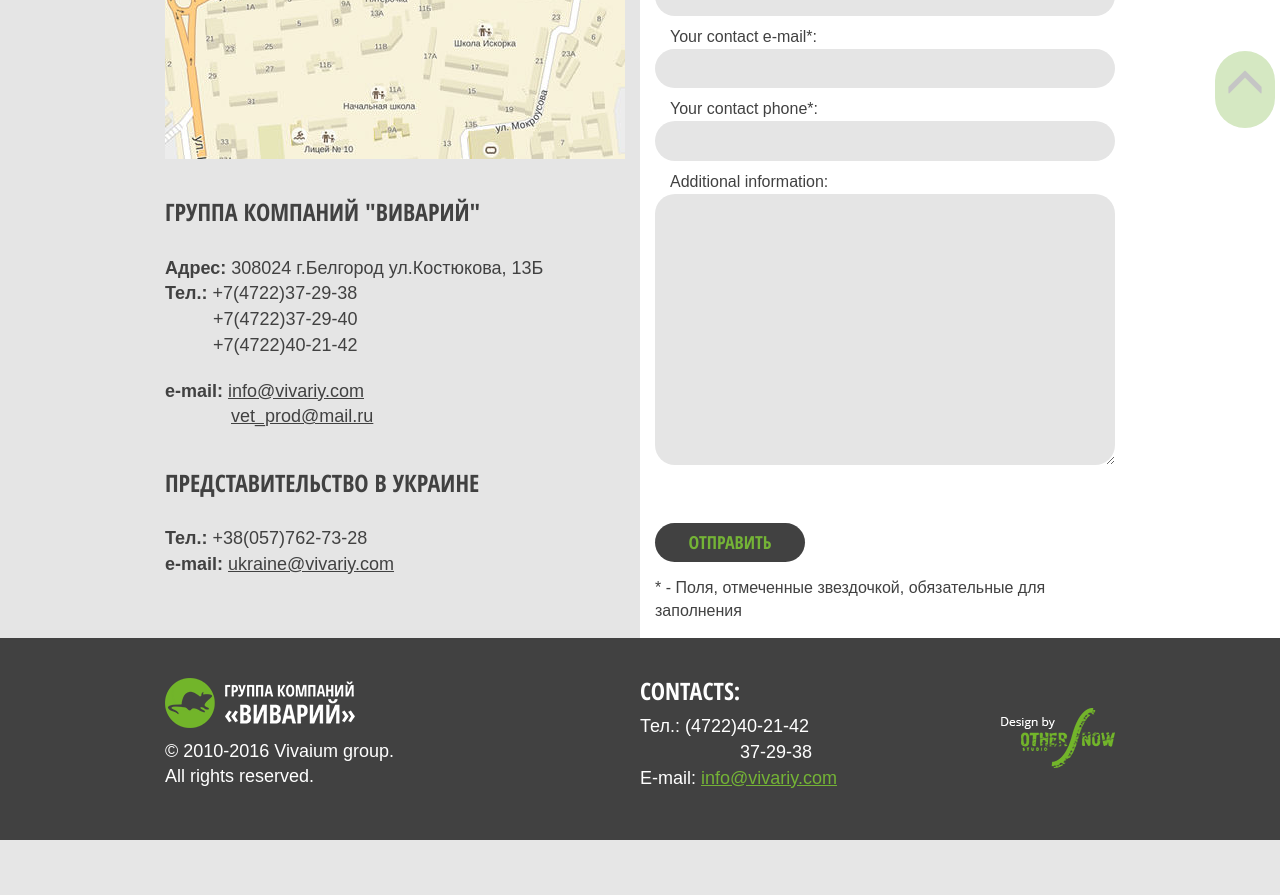
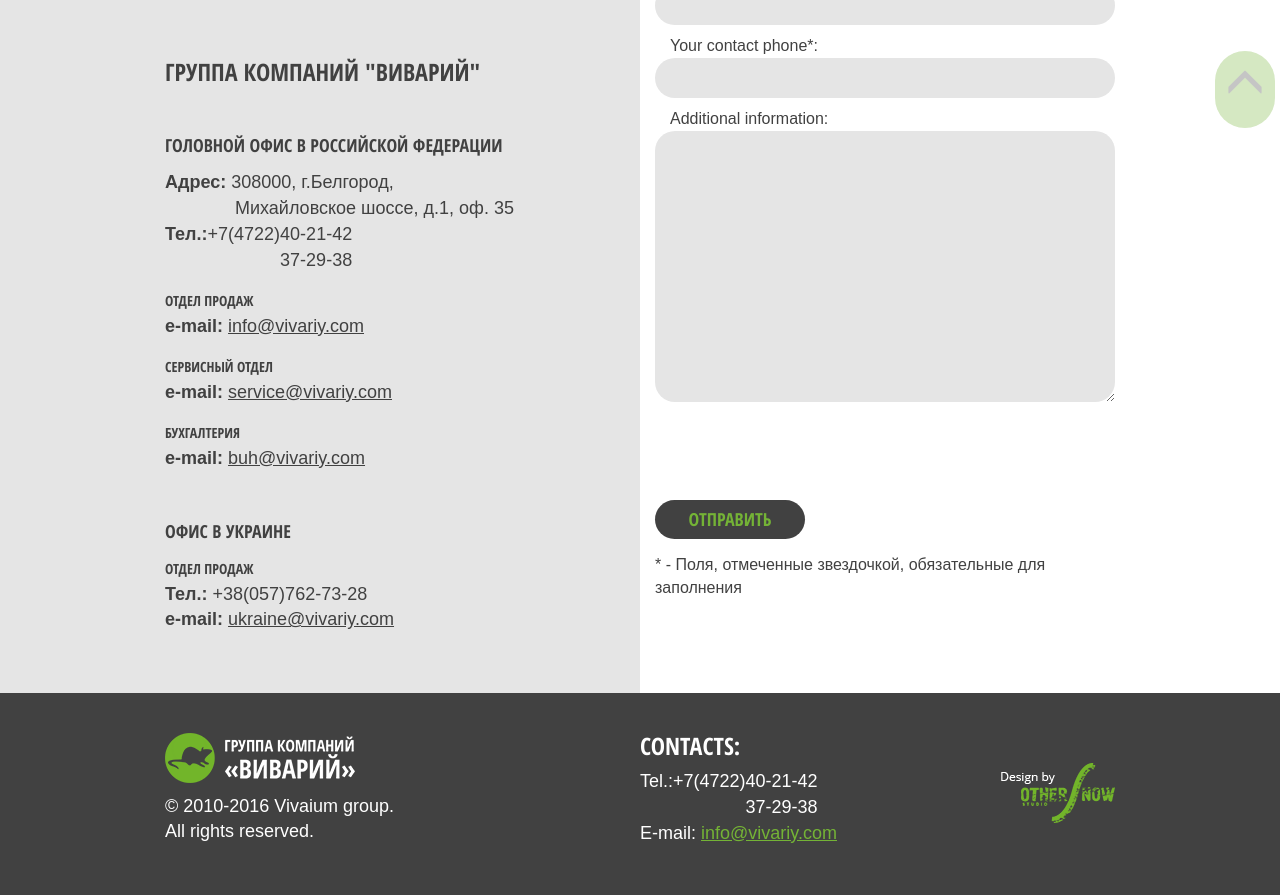
Before and after one commit to m-person/vivariy-site, a Django app: page /contacts/ in a window 1280 px wide. Shown: the part 667-1562 px from the top of the page. Before the commit the page ends 1507 px from the top, so only its background shows below. Run offline with Django 3.2, Linux system fonts and the light colour scheme; some libraries are stand-ins or nearby versions.

Commit message:
fix some html+css errors, update contact info.

```diff
--- a/app/models.py
+++ b/app/models.py
@@ -86,6 +86,7 @@ class TopCategory(models.Model):
                             help_text=_('URL representation (a..z, 0..9 and "-" symbols only)'))
     image = models.ForeignKey('CategoryImage', related_name='categories')
     is_hidden = models.BooleanField(_('Don`t show this entry on site'), default=False)
+
 
     def __str__(self):
         return self.title_ru
--- a/app/static/css/custom.css
+++ b/app/static/css/custom.css
@@ -210,8 +216,8 @@ footer .contacts {
     padding: 0;
 }
 
-footer .contacts div:nth-of-type(2) {
-    text-indent: 100px;
+footer .contacts td {
+    text-align: right;
 }
 
 footer img {
@@ -221,6 +227,15 @@ footer img {
 footer a {
     color: #74b336;
     text-decoration: underline;
+}
+
+footer a.tel {
+    text-decoration: none;
+    color: white;
+}
+
+footer a.tel:hover {
+    color: #23527c;
 }
 
 footer .studio-logo {
@@ -835,36 +868,64 @@ div.carousel {
     margin-right: -5px;
 }
 
+
 .contacts-page .contacts h2 {
     margin-top: 86px;
     margin-bottom: 30px;
 }
 
 .contacts-page .contacts h3 {
-    margin-top: 40px;
-    margin-bottom: 30px;
+    /*margin-top: 40px;*/
+    margin-top: 60px;
+    /*margin-bottom: 30px;*/
 }
 
-.contacts-page .vcard .tel:nth-of-type(1),
-.contacts-page .vcard .tel:nth-of-type(2) {
-    text-indent: 48px;
+.contacts-page .contacts h4 {
+    margin-top: 50px;
+    margin-bottom: 15px;
+}
+
+.contacts-page .contacts h4:nth-of-type(2) {
+    /*margin-top: 50px;*/
+}
+
+.contacts-page .contacts h5 {
+    margin-top: 20px;
+    margin-bottom: 5px;
+}
+
+.contacts-page .vcard .street-address {
+    padding-left: 70px;
+}
+
+/*.contacts-page .vcard .tel:nth-of-type(1),*/
+/*.contacts-page .vcard .tel:nth-of-type(2) {*/
+/*text-indent: 48px;*/
+/*}*/
+.contacts-page .vcard td {
+    text-align: right;
 }
 
 .contacts-page .vcard .local-emails {
-    margin-top: 20px;
+    /*margin-top: 20px;*/
 }
 
-.contacts-page .vcard .email a {
+.contacts-page .vcard a {
+    /*.contacts-page .vcard a {*/
     color: #414141;
     text-decoration: underline;
 }
 
-.contacts-page .vcard .email a:hover {
+.contacts-page .vcard a.tel {
+    text-decoration: none;
+}
+
+.contacts-page .vcard a:hover {
     color: #74b336;
 }
 
 .contacts-page .vcard .local-emails .email:last-of-type {
-    text-indent: 66px;
+    /*text-indent: 66px;*/
 }
 
 .contacts-page .vcard {
@@ -880,21 +941,24 @@ div.carousel {
 .contacts-page .request-form ul {
     padding: 0;
     margin-bottom: 40px;
+    list-style-type: none;
 }
 
 .contacts-page .request-form h2 {
     margin-top: 70px;
-    margin-bottom: 5px;
+    margin-bottom: 30px;
 }
 
+
 .contacts-page li.cart-item {
-    margin: 0;
+    min-height: 70px;
 }
 
 .contacts-page .cart-item-remove-btn {
     position: absolute;
     right: 0;
-    top: 38px;
+    /*top: 38px;*/
+    top: 16px;
     font-size: 26px;
     color: #414141;
     background-color: transparent;
--- a/app/static/js/app.js
+++ b/app/static/js/app.js
@@ -278,7 +278,7 @@ function update_cart() {
             cart.addClass('hidden');
         } else {
             cart.removeClass("hidden");
-            count_elem.html("(" + data + ")");
+            count_elem.html(data);
         }
     })
 }
--- a/app/templates/article-details.html
+++ b/app/templates/article-details.html
@@ -28,7 +28,8 @@
                 <img class="article-top-image" src="{{ article.image.image.crop.300x150 }}"
                      alt="article description image">
                 <time class="article-date" datetime="{{ article.date | date:'c' }}">
-                    <h4>{{ article.date | date:"j E Y" | upper }}</h4></time>
+                    <span class="h4">{{ article.date | date:"j E Y" | upper }}</span></time>
+                <div class="time-margin"></div>
                 <div class="article-content">{{ article.text_ru | safe }}</div>
                 {% if article.source_url %}
                     <p class="article-source">Источник: <a
--- a/app/templates/article-list.html
+++ b/app/templates/article-list.html
@@ -35,7 +35,7 @@
                     <div class="media">
                         <time class="article-date"
                               datetime="{{ article.date | date:'c' }}">
-                            <h4>{{ article.date | date:"j E Y" | upper }}</h4></time>
+                            <span class="h4">{{ article.date | date:"j E Y" | upper }}</span></time>
                         <a href="{% url 'article_details' article.slug %}">
                             <div class="media-left media-top">
                                 <img src="{{ article.image.image.crop.300x150 }}" alt="article image"
@@ -43,7 +43,7 @@
                             </div>
                             <div class="media-body">
                                 <h3 class="media-heading">{{ article.title_ru | upper }}</h3>
-                                <div class="article-cut">{{ article.cut_ru | truncatewords:23 }}</div>
+                                <p class="article-cut">{{ article.cut_ru | truncatewords:23 }}</p>
 
                             </div>
                         </a>
--- a/app/templates/base.html
+++ b/app/templates/base.html
@@ -53,8 +53,8 @@
                     <a href="/contacts"
                        class="btn pull-right request-basket-btn {% if not request.session.cart %}hidden{% endif %}">
                         <span class="glyphicon glyphicon-shopping-cart"></span>
-                        <span>&nbspЗАПРОС</span>
-                        <span>({{ request.session.cart | length }})</span>
+                        <span>&nbsp;В ЗАПРОСЕ: </span>
+                        <span>{{ request.session.cart | length }}</span>
                     </a>
                 </div>
             </div>
@@ -62,7 +62,7 @@
                 <a href="/" class="col-lg-6 col-md-6 col-sm-12">
                     <h1 class="header-logo">
                         <img src="{% static 'img/logo_header.png' %}" alt="company logo">
-                        <div>группа компаний "ВИВАРИЙ"</div>
+                        <span>группа компаний "ВИВАРИЙ"</span>
                     </h1>
                 </a>
                 <form action="{% url 'watson:search' %}" class="search_form">{% csrf_token %}
@@ -106,18 +106,28 @@
     {% block footer %}
         <div class="container">
             <div class="row">
-                <div class="col-lg-6 col-md-6 col-sm-5">
+                <div class="col-lg-6 col-md-6 col-sm-5 col-xs-12">
                     {#                    <img src="{% static 'img/logo_footer.png' %}" alt="company logo">#}
                     <img src="{% static 'img/logo_footer2.png' %}" alt="company logo">
                     <p>{% trans "© 2010-2016 Vivaium group.<br>All rights reserved." %}</p>
                 </div>
-                <div class="col-lg-3 col-md-3 col-sm-4 contacts">
+                <div class="col-lg-3 col-md-3 col-sm-4 col-xs-12 contacts">
                     <h3>{% trans 'CONTACTS:' %}</h3>
-                    <div>Тел.: (4722)40-21-42</div>
-                    <div>37-29-38</div>
+                    <table>
+                        <tr>
+                            <td>Tel.:</td>
+                            <td><a href="tel://+74722402142" class="tel">+7(4722)40-21-42</a></td>
+                        </tr>
+                        <tr>
+                            <td></td>
+                            <td><a href="tel://+74722372938" class="tel">37-29-38</a></td>
+                        </tr>
+                    </table>
+                    {#                    <div>Тел.: <span class="tel">+7(4722)40-21-42</span></div>#}
+                    {#                    <div><span class="tel">37-29-38</span></div>#}
                     <div>E-mail: <a href="mailto:info@vivariy.com">info@vivariy.com</a></div>
                 </div>
-                <div class="col-lg-3 col-md-3 col-sm-3 studio-logo">
+                <div class="col-lg-3 col-md-3 col-sm-3 col-xs-12 studio-logo">
                     <img src="{% static 'img/studio_logo2.png' %}" alt="design studio logo">
                     <!-- programming: Vasyliev Andrey <andrey_at_micro-man.com> -->
                 </div>
--- a/app/templates/catalog.html
+++ b/app/templates/catalog.html
@@ -4,7 +4,7 @@
 {% block title %}{{ block.super }} | каталог{% endblock %}
 
 {% block lang %}
-    <link rel="alternate" hreflang="ru" href="http://vivariy.com/catalog/" />
+    <link rel="alternate" hreflang="ru" href="http://vivariy.com/catalog/"/>
 {% endblock %}
 
 {% block content %}
@@ -31,7 +31,9 @@
                                          background-size:100% 100%"
                             >
                             </div>
-                            <h4>{{ category.title_ru | upper }}</h4>
+                            <div class="h-wrapper">
+                                <h4>{{ category.title_ru | upper }}</h4>
+                            </div>
                         </div>
                     </a>
                 </div>
--- a/app/templates/contacts.html
+++ b/app/templates/contacts.html
@@ -6,7 +6,7 @@
 {% block title %}{{ block.super }} | контакты {% endblock %}
 
 {% block lang %}
-    <link rel="alternate" hreflang="ru" href="http://vivariy.com/contacts/" />
+    <link rel="alternate" hreflang="ru" href="http://vivariy.com/contacts/"/>
 {% endblock %}
 
 {% block content %}
@@ -18,37 +18,56 @@
                 <div>
                     <h2>КОНТАКТЫ</h2>
 
-                    <img src="{% static 'img/contacts-map.jpg' %}" alt="map">
+                    <img src="{% static 'img/contacts-map-1.jpg' %}" alt="map">
 
 
                     <div class="vcard">
+                        <h3 class="org fn">ГРУППА КОМПАНИЙ "ВИВАРИЙ"</h3>
+
                         <div class="adr">
-                            <h3 class="org fn">ГРУППА КОМПАНИЙ "ВИВАРИЙ"</h3>
+                            <h4 class="org fn">ГОЛОВНОЙ ОФИС В РОССИЙСКОЙ ФЕДЕРАЦИИ</h4>
                             <div>
                                 <span><strong>Адрес:</strong></span>
-                                <span class="postal-code">308024</span>
+                                <span class="postal-code">308000</span>,
                                 {#<span class="country-name">Россия</span>#}
-                                <span class="locality">г.Белгород</span>
-                                <span class="street-address">ул.Костюкова, 13Б</span>
+                                <span class="locality">г.Белгород</span>,<br>
+                                <span class="street-address">Михайловское шоссе, д.1, оф. 35</span>
                             </div>
-                            <div>
-                                <span><strong>Тел.:</strong></span>
-                                <span class="tel">+7(4722)37-29-38</span>
-                                <div class="tel">+7(4722)37-29-40</div>
-                                <div class="tel">+7(4722)40-21-42</div>
-                            </div>
+                            {#                            <div>#}
+                            {#                                <span><strong>Тел.:</strong></span>#}
+                            {#                                <span class="tel">+7(4722)40-21-42</span>#}
+                            {#                                <div class="tel">+7(4722)37-29-38</div>#}
+                            {#                            </div>#}
+                            <table>
+                                <tr>
+                                    <td><strong>Тел.:</strong></td>
+                                    <td><a href="tel://+74722402142" class="tel">+7(4722)40-21-42</a></td>
+                                </tr>
+                                <tr>
+                                    <td></td>
+                                    <td><a href="tel://+74722372938" class="tel">37-29-38</a></td>
+                                </tr>
+                            </table>
                             <div class="local-emails">
+                                <h5>ОТДЕЛ ПРОДАЖ</h5>
                                 <span><strong>e-mail:</strong></span>
                                 <span class="email"><a href="mailto:info@vivariy.com">info@vivariy.com</a></span>
-                                <div class="email"><a href="mailto:vet_prod@mail.ru">vet_prod@mail.ru</a></div>
+                                <h5>СЕРВИСНЫЙ ОТДЕЛ</h5>
+                                <span><strong>e-mail:</strong></span>
+                                <span class="email"><a href="mailto:service@vivariy.com">service@vivariy.com</a></span>
+                                <h5>БУХГАЛТЕРИЯ</h5>
+                                <span><strong>e-mail:</strong></span>
+                                <span class="email"><a href="mailto:buh@vivariy.com">buh@vivariy.com</a></span>
                             </div>
                         </div>
                         <div class="adr">
-                            <h3 class="org fn">ПРЕДСТАВИТЕЛЬСТВО В УКРАИНЕ</h3>
+                            <h4 class="org fn">ОФИС В УКРАИНЕ</h4>
                             {#<span class="country-name">Украина</span>#}
+                            <h5>ОТДЕЛ ПРОДАЖ</h5>
                             <div>
                                 <span><strong>Тел.:</strong></span>
-                                <span class="tel">+38(057)762-73-28</span>
+                                {#                                <span class="tel">+38(057)762-73-28</span>#}
+                                <a href="tel://+380577627328" class="tel">+38(057)762-73-28</a>
                             </div>
                             <div>
                                 <span><strong>e-mail:</strong></span>
@@ -71,7 +90,7 @@
                 <h2>ОТПРАВИТЬ ЗАПРОС</h2>
 
                 <div class="basket-list">
-                    <h3>ЗАПРОСИТЬ СТОИМОСТЬ:</h3>
+                    {#                    <h3>ЗАПРОСИТЬ СТОИМОСТЬ:</h3>#}
                     <div class="cart-placeholder">
                         {% if cart %}
                             <ul>
@@ -87,7 +106,8 @@
                                         <div class="media-body">
                                             {{ item.categories.all | first }}
                                             <a href="{% url 'product' item.slug %}">
-                                                <h3 class="media-heading">{{ item.title_ru | truncatechars:32 }}</h3>
+                                                {#                                                <h3 class="media-heading">{{ item.title_ru | truncatechars:32 }}</h3>#}
+                                                <h4 class="media-heading">{{ item.title_ru | upper }}</h4>
                                             </a>
                                             <form action="{% url 'product' item.slug %}" method="post">{% csrf_token %}
                                                 <!-- note: we emulate DELETE method, because html forms allow only GET and POST-->
@@ -111,7 +131,9 @@
 
                 <form action="" method="post">{% csrf_token %}
                     {#                    <h3>ЗАПРОСИТЬ СТОИМОСТЬ</h3>#}
-                    {{ form.as_ul }}
+                    <ul>
+                        {{ form.as_ul }}
+                    </ul>
                     <input type="submit" class="btn" value="ОТПРАВИТЬ">
                     <div class="request-form-desc"> * - Поля, отмеченные звездочкой, обязательные для заполнения</div>
                 </form>
--- a/app/templates/partners.html
+++ b/app/templates/partners.html
@@ -44,10 +44,10 @@
                     <div class="media-body">
                         {% if LANGUAGE_CODE == 'ru' %}
                             <h4 class="media-heading">{{ partner.title | upper }}</h4>
-                            <div>{{ partner.desc }}</div>
+                            <p>{{ partner.desc }}</p>
                         {% else %}
                             <h4 class="media-heading">{{ partner.title_en | upper }}</h4>
-                            <div>{{ partner.desc_en }}</div>
+                            <p>{{ partner.desc_en }}</p>
                         {% endif %}
                     </div>
                 </div>
--- a/requirements.txt
+++ b/requirements.txt
@@ -1,6 +1,7 @@
 Django==1.9.2
 django-ckeditor==5.0.3
 django-debug-toolbar==1.4
+django-robots==2.0
 django-simple-math-captcha==1.0.7
 django-smuggler==0.7.0
 django-tagging==0.4.1
--- a/vivariy_site/settings.py
+++ b/vivariy_site/settings.py
@@ -183,7 +183,6 @@ EMAIL_SUBJECT_PREFIX = 'vivariy.com: '
 # }
 
 
-
 SESSION_SAVE_EVERY_REQUEST = True
 
 # versatile image section
@@ -241,6 +240,11 @@ TAGGING_AUTOCOMPLETE_SEARCH_CONTAINS = True
 # DBBACKUP_STORAGE = 'dbbackup.storage.filesystem_storage'
 # DBBACKUP_STORAGE_OPTIONS = {'location': './backups'}
 
+# params, recommended by manage.py check --deploy:
+SECURE_CONTENT_TYPE_NOSNIFF = True
+SECURE_BROWSER_XSS_FILTER = True
+
+
 # Deployment: import local_settings file to override
 try:
     from .prod_settings import *
```
Also changed, not shown: other parts of app/static/css/custom.css (+49 -18 lines), app/templates/main.html (+7 -5 lines), app/locale/ru/LC_MESSAGES/django.po.
